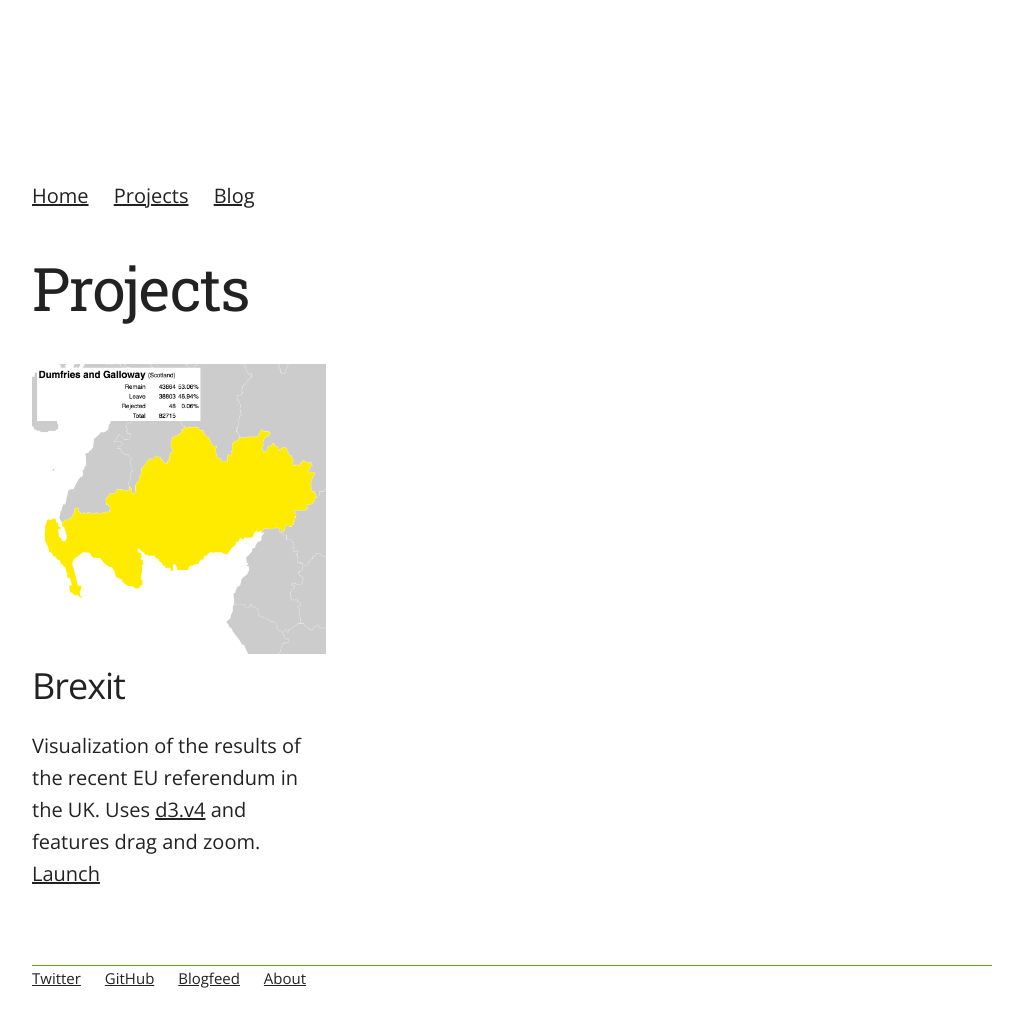
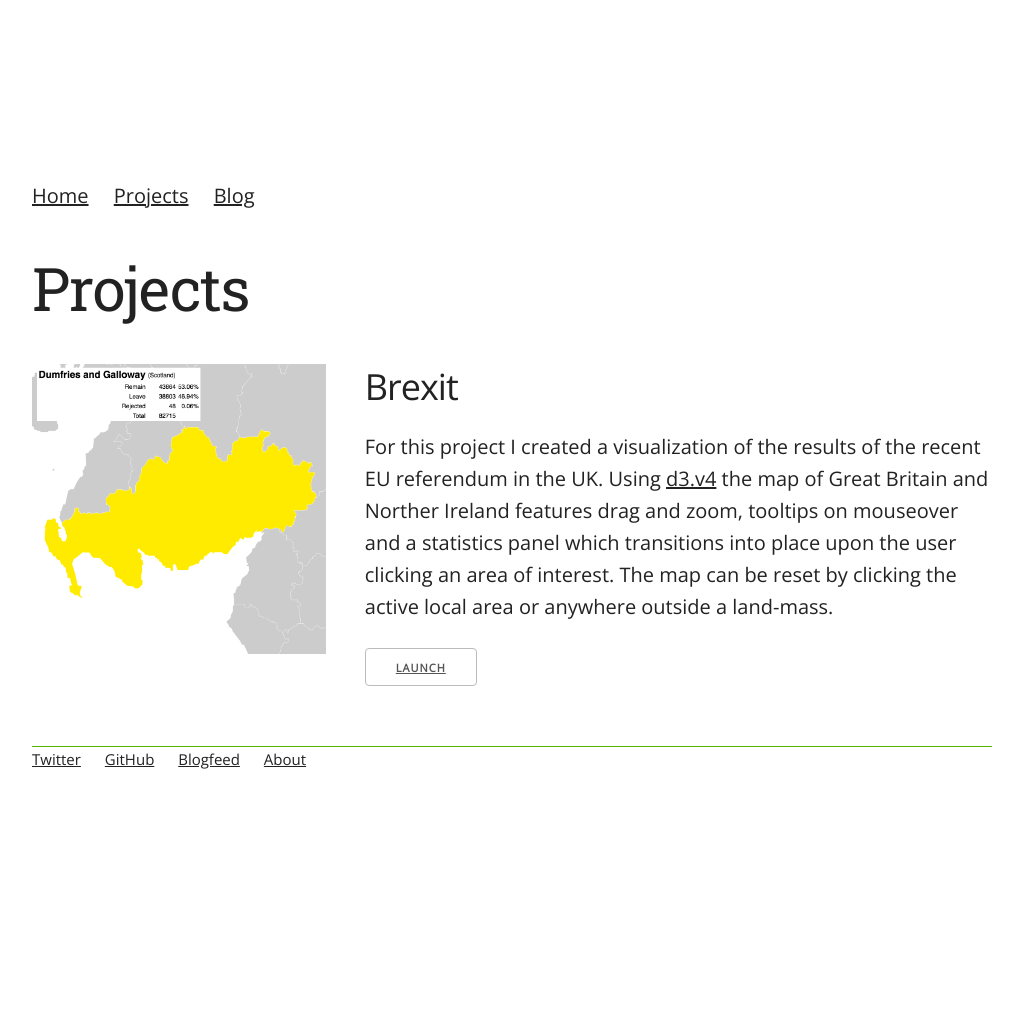
Before and after one commit to danoscarmike/danoscarmike.github.io, a Jekyll site: the page built from projects/index.html, in a window 1280 px wide. Shown: the whole page, without its empty margins (128-1146 px from the left). Built offline with Jekyll 4.4.1, drawn with Linux system fonts in a browser that asks for light colours; after the commit the page ends 900 px from its top, so only the background shows below that.

Commit message:
re-format to one-third, two-thirds grid

```diff
--- a/projects/index.html
+++ b/projects/index.html
@@ -10,11 +10,12 @@
     <a href="http://danoscarmike.com/brexit">
 			<img class="project" src="/img/brexit-thumbnail.png" alt="Brexit">
 		</a>
-    <div>
-      <h3>Brexit</h3>
-      <p>Visualization of the results of the recent EU referendum in the UK.
-			Uses <a href="https://github.com/mbostock/d3">d3.v4</a> and features
-			drag and zoom.  <a href="http://danoscarmike.com/brexit">Launch</a></p>
-    </div>
   </div>
+	<div class="eight columns">
+		<h3>Brexit</h3>
+		<p>For this project I created a visualization of the results of the recent EU referendum in the UK.  Using <a href="https://github.com/mbostock/d3">d3.v4</a> the map of Great Britain and Norther Ireland features drag and zoom, tooltips on mouseover and a statistics panel which transitions into place upon the user clicking an area of interest.  The map can be reset by clicking the active local area or anywhere outside a land-mass.
+		<div class="button">
+			<a href="http://danoscarmike.com/brexit">Launch</a></p>
+		</div>
+	</div>
 </div>
```
